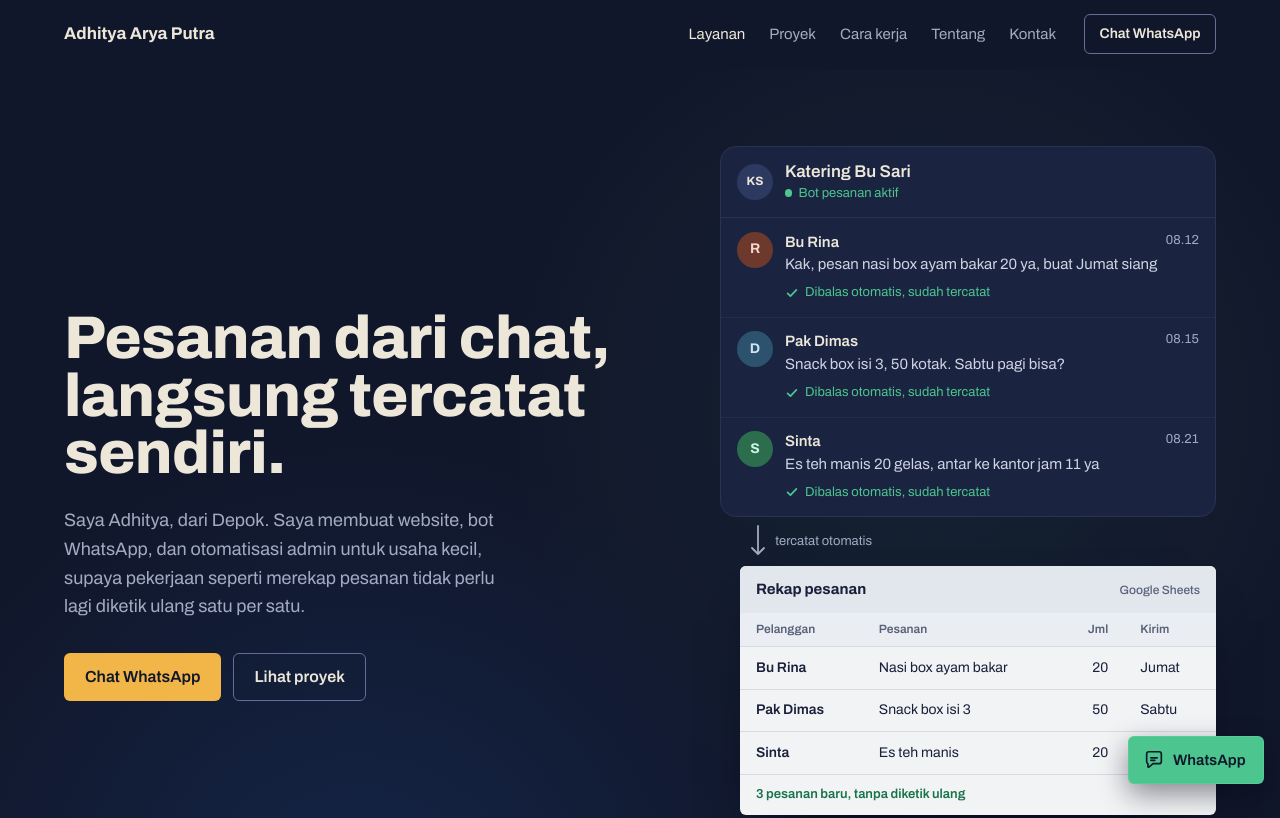
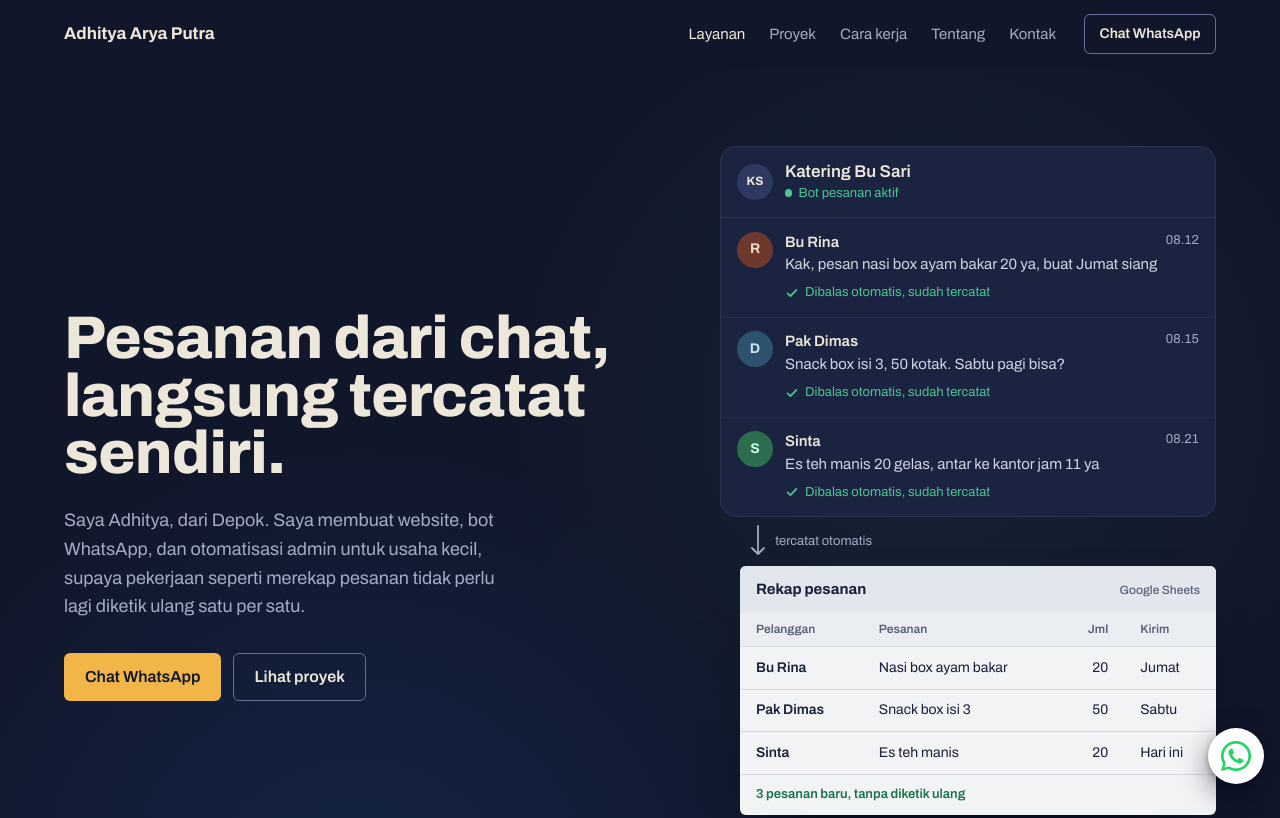
Before and after one commit to aaappss-source/Adhitya-Arya-Putra, a plain HTML site: page index.html in a window 1280 px wide. Shown: the top 818 px of the page. Drawn offline with Linux system fonts and the light colour scheme.

Commit message:
Tombol WhatsApp melayang memakai logo WhatsApp resmi
- Logo dari WhatsApp Brand Resources, hanya diperkecil (warna dan bentuk asli)
- Tombol bulat putih 56px di pojok kanan bawah, nama aksesibel "Chat WhatsApp"

Co-Authored-By: Claude Opus 5.5 <noreply@anthropic.com>
Claude-Session: https://claude.ai/code/session_01PWoMQhPMsq5k3DuXEtBUx3

```diff
--- a/assets/css/style.css
+++ b/assets/css/style.css
@@ -1408,34 +1408,32 @@ a {
 /* =========================================================
    16. Tombol WhatsApp melayang
    Selalu terlihat di pojok kanan bawah dan langsung membuka chat WA.
-   Warna hijau dipakai supaya langsung dikenali sebagai WhatsApp.
+   Logo WhatsApp resmi di atas lingkaran putih supaya warnanya tetap asli dan jelas.
+   Jangan ubah warna atau bentuk logonya (aturan WhatsApp Brand Resources).
    ========================================================= */
 .wa-float {
   position: fixed;
   right: max(1rem, env(safe-area-inset-right, 0px));
   bottom: max(1rem, env(safe-area-inset-bottom, 0px));
   z-index: 40;
-  display: inline-flex;
-  align-items: center;
-  gap: 0.5rem;
-  min-height: 3rem;
-  padding: 0 1.15rem 0 0.95rem;
-  background: var(--hijau);
-  color: var(--tinta);
-  font-weight: 600;
-  font-size: 0.9375rem;
-  text-decoration: none;
-  border-radius: var(--radius);
-  box-shadow: 0 10px 28px rgba(5, 8, 20, 0.45), 0 0 0 1px rgba(255, 255, 255, 0.08) inset;
+  display: grid;
+  place-items: center;
+  width: 3.5rem;
+  height: 3.5rem;
+  background: #ffffff;
+  border-radius: 50%;
+  box-shadow: 0 10px 28px rgba(5, 8, 20, 0.5), 0 2px 6px rgba(5, 8, 20, 0.3);
   transition: background-color 0.15s ease;
 }
 
 .wa-float:hover {
-  background: #62d29f;
+  background: #f1f4f2;
 }
 
-.wa-float__icon {
-  flex: none;
+.wa-float img {
+  display: block;
+  width: 30px;
+  height: 30px;
 }
 
 /* Ruang di bawah footer supaya teks terakhir tidak tertutup tombol */
--- a/index.html
+++ b/index.html
@@ -393,13 +393,10 @@
     </div>
   </footer>
 
-  <!-- Tombol WhatsApp melayang: selalu terlihat, langsung membuka chat WA -->
+  <!-- Tombol WhatsApp melayang: selalu terlihat, langsung membuka chat WA.
+       Logo dari WhatsApp Brand Resources (Meta): hanya diperkecil, warna dan bentuk tidak diubah. -->
   <a class="wa-float" href="https://wa.me/62895396797368" target="_blank" rel="noopener" aria-label="Chat WhatsApp">
-    <svg class="wa-float__icon" viewBox="0 0 24 24" width="22" height="22" aria-hidden="true" focusable="false">
-      <path d="M4 5.5A2.5 2.5 0 0 1 6.5 3h11A2.5 2.5 0 0 1 20 5.5v8a2.5 2.5 0 0 1-2.5 2.5H11l-4.6 3.7a.6.6 0 0 1-1-.47V16h.1A2.5 2.5 0 0 1 4 13.5z" fill="none" stroke="currentColor" stroke-width="1.8" stroke-linejoin="round"/>
-      <path d="M8.5 9.6h7M8.5 12.4h4.5" stroke="currentColor" stroke-width="1.8" stroke-linecap="round"/>
-    </svg>
-    <span>WhatsApp</span>
+    <img src="assets/img/whatsapp-logo.png" alt="" width="30" height="30">
   </a>
 </body>
 </html>
```
Also changed, not shown: assets/img/whatsapp-logo.png (added), 1 other file.
